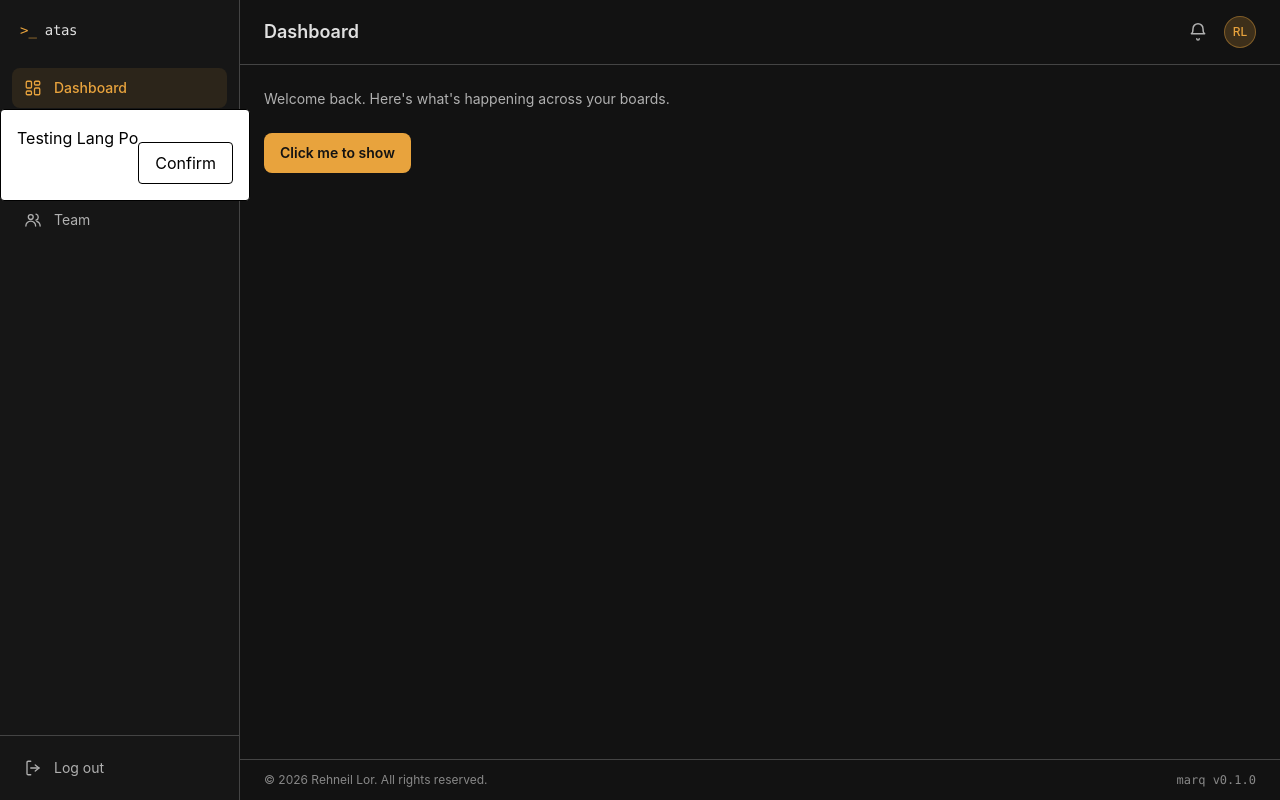
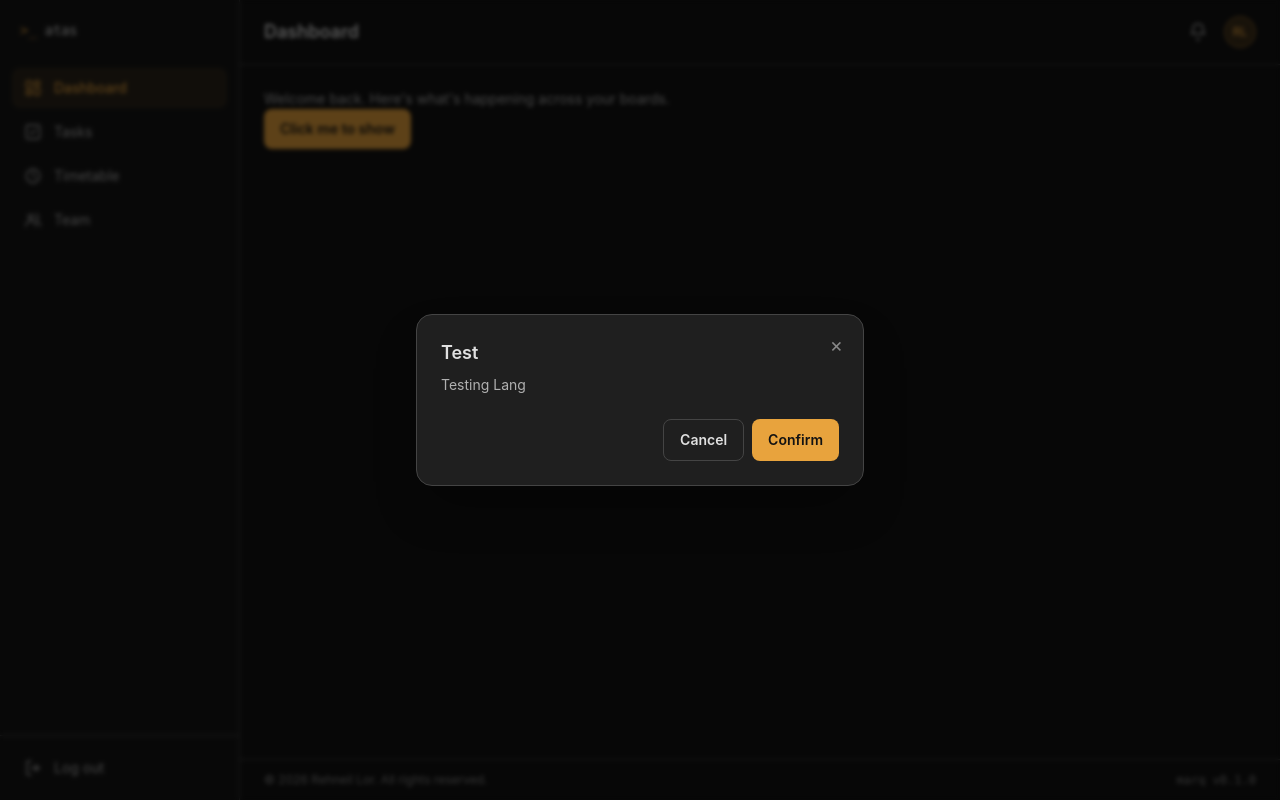
Before and after one commit to reinlor/Atas-Task-Manager-Web-Application-With-MERN-Stack, a React (Vite) app in the folder atas-app/: page /dashboard in a window 1280 px wide. Both pictures are taken after a click on the button "Click me to show". Built offline with nearby package versions, Linux system fonts and the light colour scheme; no server answers.

Commit message:
Modal update: UI and Reset password form Integration

```diff
--- a/atas-app/src/component/Modal.jsx
+++ b/atas-app/src/component/Modal.jsx
@@ -1,33 +1,66 @@
+import { useEffect, useRef } from "react";
+import Button from "./Button"
+
 export default function Modal({
-    message,
+    title,
+    content,
     display,
-    buttonContent = { 'Confirm': () => {} }
+    onConfirm,
+    onCancel
 }) {
+    const dialogRef = useRef(null);
 
-    const displayButtons = () => {
-        const buttonsArray = Object.entries(buttonContent);
-
-        return (
-            <div className="flex gap-2 mt-4">
-                {buttonsArray.map(([buttonName, buttonAction]) => {
-                    return (
-                        <button
-                            key={buttonName}
-                            onClick={buttonAction}
-                            className="px-4 py-2 border rounded"
-                        >
-                            {buttonName}
-                        </button>
-                    );
-                })}
-            </div>
-        );
-    };
+    useEffect(() => {
+        const dialog = dialogRef.current;
+        if (!dialog) return;
+        if (display && !dialog.open) dialog.showModal();
+        else if (!display && dialog.open) dialog.close();
+    }, [display]);
 
     return (
-        <dialog className={`fixed p-4 border rounded ${display ? 'flex' : 'hidden'}`}>
-            <p>{message}</p>
-            {displayButtons()}
+        <dialog
+            ref={dialogRef}
+
+            onClick={(e) => {
+                if (e.target === dialogRef.current && onCancel) onCancel();
+            }}
+            onCancel={(e) => {
+                if (onCancel) onCancel();
+                else e.preventDefault();
+            }}
+            className="m-auto w-[calc(100%-2rem)] max-w-md max-h-[80vh] overflow-y-auto
+                bg-input border border-divider rounded-2xl p-6 shadow-2xl shadow-black/40
+                text-primary
+                backdrop:bg-black/60 backdrop:backdrop-blur-[2px]"
+        >
+            <div className="flex items-start justify-between gap-4">
+                <h2 className="text-lg font-semibold text-primary">{title}</h2>
+                {onCancel && (
+                    <button
+                        type="button"
+                        onClick={onCancel}
+                        aria-label="Close"
+                        className="text-accent-color hover:text-primary transition-colors cursor-pointer -mt-1 -mr-1 text-xl leading-none"
+                    >
+                        &times;
+                    </button>
+                )}
+            </div>
+
+            <p className="text-secondary text-sm mt-2">{content}</p>
+
+            <div className="flex justify-end gap-2 mt-6">
+                {/* Cancel Button */}
+                {onCancel && (
+                    <Button onClick={onCancel} variant="secondary">
+                        Cancel
+                    </Button>
+                )}
+                {/* Confirm Button */}
+                <Button onClick={onConfirm}>
+                    Confirm
+                </Button>
+            </div>
         </dialog>
     );
 }
--- a/atas-app/src/pages/Dashboard.jsx
+++ b/atas-app/src/pages/Dashboard.jsx
@@ -1,5 +1,6 @@
 import { useState } from "react";
 import Modal from "../component/Modal";
+import Button from "../component/Button";
 
 function Dashboard() {
     const [showModal, setShowModal] = useState(false);
@@ -9,17 +10,18 @@ function Dashboard() {
             <p className="text-secondary text-sm">Welcome back. Here's what's happening across your boards.</p>
 
             <Modal
-                message="Testing Lang Po"
+                title="Test"
+                content="Testing Lang"
                 display={showModal}
-                buttonContent={{ Confirm: () => setShowModal(false) }}
+                onConfirm={() => alert("Confirm Button Clicked")}
+                onCancel={() => setShowModal(false)}
             />
 
-            <button
+            <Button
                 onClick={() => setShowModal(true)}
-                className="mt-6 inline-flex items-center gap-2 bg-brand text-main text-sm font-semibold rounded-lg px-4 py-2.5 hover:brightness-110 active:brightness-95 transition cursor-pointer"
             >
                 Click me to show
-            </button>
+            </Button>
         </div>
     );
 }
--- a/atas-app/src/pages/login/Login.jsx
+++ b/atas-app/src/pages/login/Login.jsx
@@ -6,6 +6,7 @@ import { toast } from 'react-toastify';
 import GoogleLoginButton from "../../component/GoogleLoginButton";
 import Button from "../../component/Button";
 import TextInput from "../../component/TextInput";
+import Modal from "../../component/Modal";
 
 import AuthLayout from "./AuthLayout";
 import ForgotForm from "./ForgotForm";
@@ -26,10 +27,32 @@ export default function Login() {
         email: '',
         password: '',
         username: ''
-    })
+    });
     const { email, password, username } = formData;
-    const [isButtonLoading, setIsButtonLoading] = useState(false)
+    const [isButtonLoading, setIsButtonLoading] = useState(false);
 
+    // Use states and helpers for modals
+    const [showModal, setShowModal] = useState(false);
+    const [modalData, setModalData] = useState({
+        title: "",
+        content: ""
+    });
+    const cleanModalState = () => {
+        setIsButtonLoading(false);
+        setModalData({title: "", content: ""});
+        setProceed(false)
+    }
+    const onConfirmModal = ()=> {
+        setShowModal(false)
+        cleanModalState()
+    }
+    const displayModal = (title, content) => {
+        setModalData({
+            title: title,
+            content: content
+        })
+        setShowModal(true)
+    }
 
     // Helpers
     const navigate = useNavigate();
@@ -89,7 +112,10 @@ export default function Login() {
             setIsButtonLoading(true)
             const response = await axios.post(
                 `${import.meta.env.VITE_API_BASE_URL}/api/account/forgotPass`, { email })
-            toast(response?.data?.message)
+
+            if (response.status === 200){
+                displayModal("Reset Password", response?.data?.message)
+            }
         } catch (error) {
             toast.error(error?.response?.data?.message)
         } finally {
@@ -110,6 +136,13 @@ export default function Login() {
     return (
         <main className="flex justify-center items-center w-full min-h-svh bg-main p-4 md:p-8">
             <AuthLayout eyebrow={copy.eyebrow} title={copy.title} subtitle={copy.subtitle}>
+
+                <Modal
+                    title={modalData.title}
+                    content={modalData.content}
+                    display={showModal}
+                    onConfirm={onConfirmModal}
+                />
 
                 <div className="relative w-full min-h-[380px] grid grid-cols-1 items-start">
 
```
